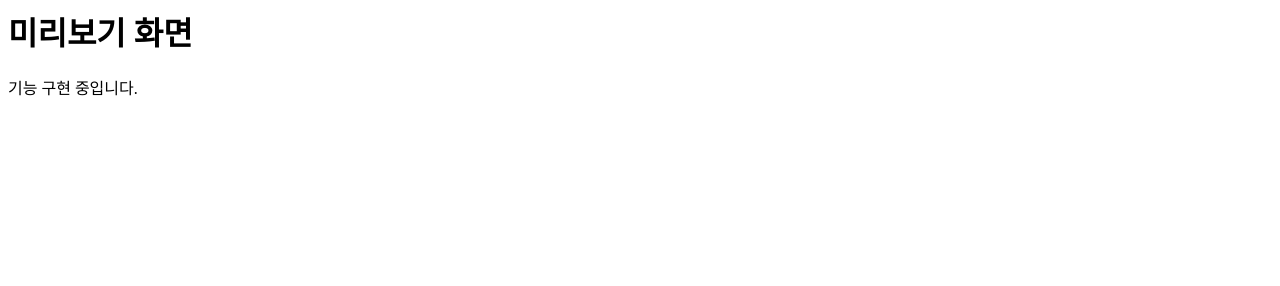
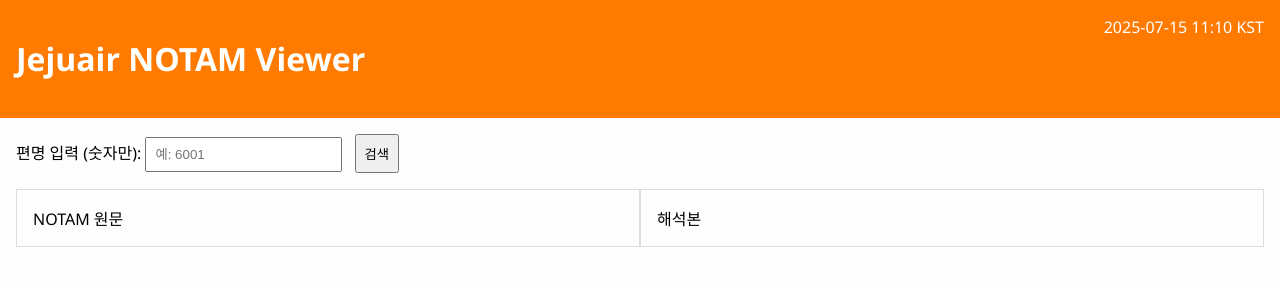
Before and after one commit to chaos815/jejuairnotam, a plain HTML site: page index.html in a window 1280 px wide. Drawn offline with Linux system fonts and the light colour scheme.

Commit message:
Add files via upload

```diff
--- a/index.html
+++ b/index.html
@@ -1 +1,26 @@
-<html><head><title>Jejuair NOTAM Viewer</title></head><body><h1>미리보기 화면</h1><p>기능 구현 중입니다.</p></body></html>
+
+<!DOCTYPE html>
+<html lang="ko">
+<head>
+  <meta charset="UTF-8" />
+  <title>Jejuair NOTAM Viewer</title>
+  <link rel="stylesheet" href="style.css" />
+</head>
+<body>
+  <header>
+    <h1>Jejuair NOTAM Viewer</h1>
+    <div id="timeDisplay">2025-07-15 11:10 KST</div>
+  </header>
+  <main>
+    <label for="flightInput">편명 입력 (숫자만):</label>
+    <input id="flightInput" type="text" placeholder="예: 6001" />
+    <button onclick="searchFlight()">검색</button>
+    <div id="routeInfo"></div>
+    <div class="results">
+      <div class="column" id="notamOriginal">NOTAM 원문</div>
+      <div class="column" id="notamTranslated">해석본</div>
+    </div>
+  </main>
+  <script src="script.js"></script>
+</body>
+</html>
--- a/script.js
+++ b/script.js
@@ -1 +1,42 @@
-console.log('미리보기용 스크립트입니다.');
+
+function searchFlight() {
+  const flightInput = document.getElementById("flightInput").value.trim();
+  const routeInfo = document.getElementById("routeInfo");
+  const notamOriginal = document.getElementById("notamOriginal");
+  const notamTranslated = document.getElementById("notamTranslated");
+
+  if (!flightInput) {
+    alert("편명을 입력하세요.");
+    return;
+  }
+
+  const routes = {
+    "6001": ["RKSI", "VMMC"],
+    "1373": ["RKSI", "RJBB"]
+  };
+
+  if (!routes[flightInput]) {
+    routeInfo.textContent = "알 수 없는 편명입니다.";
+    notamOriginal.textContent = "";
+    notamTranslated.textContent = "";
+    return;
+  }
+
+  const [dep, arr] = routes[flightInput];
+  routeInfo.textContent = `출발지: ${dep}, 목적지: ${arr}`;
+
+  notamOriginal.textContent = `[${dep} FIR 및 공항]
+- NOTAM 1: ...
+- NOTAM 2: ...
+
+[${arr} FIR 및 공항]
+- NOTAM A: ...
+- NOTAM B: ...`;
+  notamTranslated.textContent = `[${dep} FIR 및 공항 해석]
+- NOTAM 1: ...
+- NOTAM 2: ...
+
+[${arr} FIR 및 공항 해석]
+- NOTAM A: ...
+- NOTAM B: ...`;
+}
--- a/style.css
+++ b/style.css
@@ -1 +1,34 @@
-body { font-family: sans-serif; background: #fff; color: #333; }
+
+body {
+  font-family: 'Segoe UI', sans-serif;
+  background: #fefefe;
+  margin: 0;
+  padding: 0;
+}
+header {
+  background-color: #ff7a00;
+  color: white;
+  padding: 1rem;
+  display: flex;
+  justify-content: space-between;
+}
+main {
+  padding: 1rem;
+}
+input {
+  padding: 0.5rem;
+  margin-right: 0.5rem;
+}
+button {
+  padding: 0.5rem;
+}
+.results {
+  display: flex;
+  margin-top: 1rem;
+}
+.column {
+  width: 50%;
+  padding: 1rem;
+  border: 1px solid #ddd;
+  white-space: pre-wrap;
+}
```
